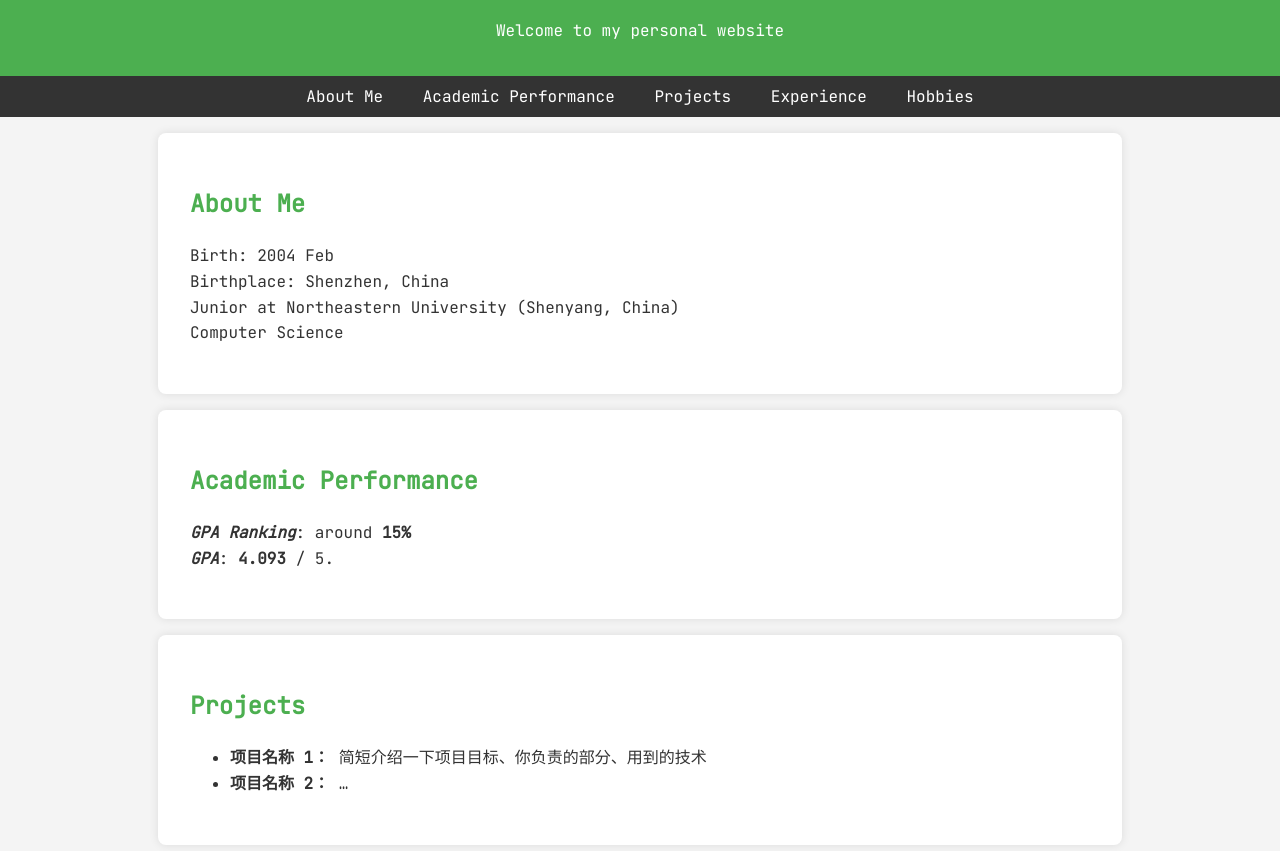
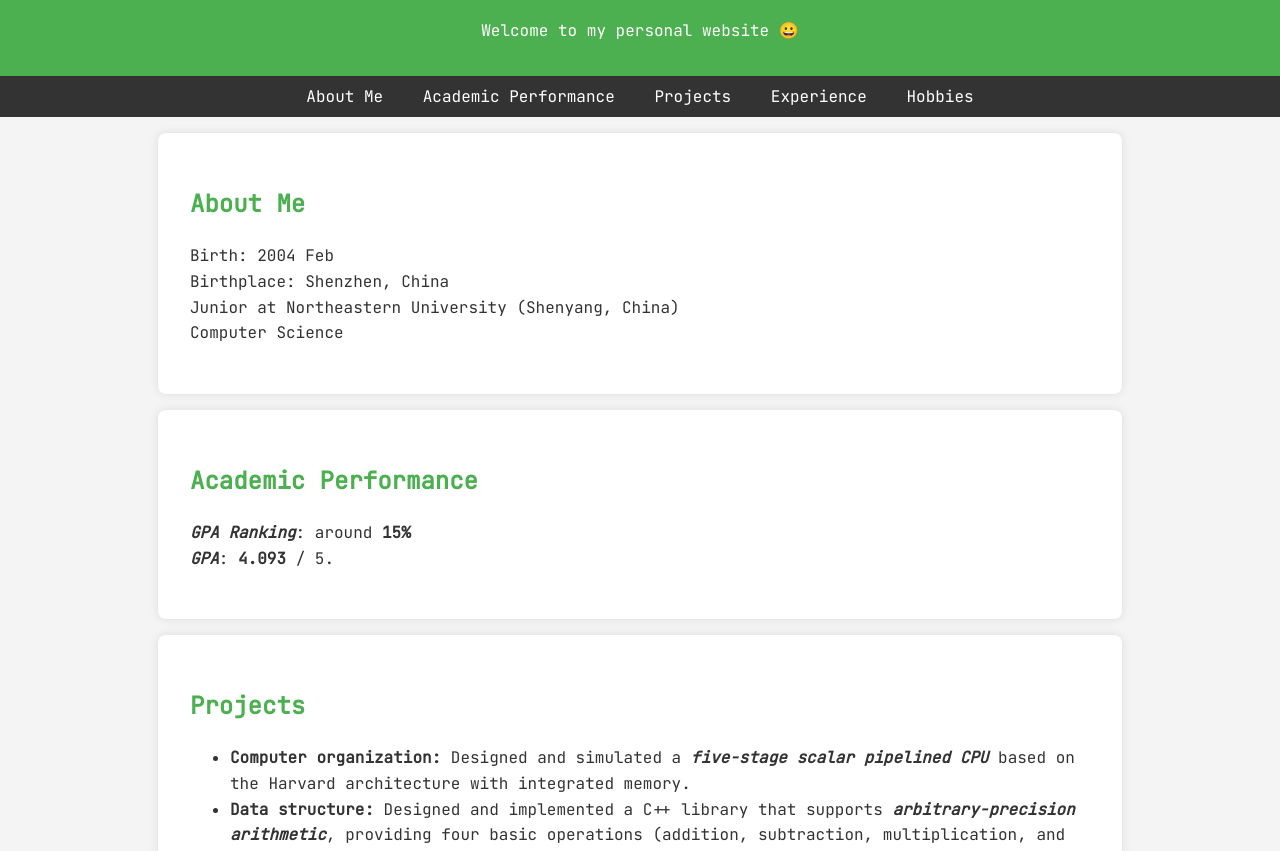
Before and after one commit to wjswjsss/wjswjsss.github.io, a plain HTML site: page index.html in a window 1280 px wide. Shown: the part 92-943 px from the top of the page. Drawn offline with Linux system fonts and the light colour scheme.

Commit message:
Update index.html, with some projects info & intro and add some emoji for test
test updating

```diff
--- a/index.html
+++ b/index.html
@@ -52,7 +52,7 @@
 <body>
   <header>
     <h1>Chiashu Wang</h1>
-    <p>Welcome to my personal website</p>
+    <p>Welcome to my personal website &#128512;</p>
   </header>
   <nav>
     <a href="#about">About Me</a>
@@ -83,8 +83,8 @@
   <section id="projects">
     <h2>Projects</h2>
     <ul>
-      <li><strong>项目名称 1：</strong> 简短介绍一下项目目标、你负责的部分、用到的技术</li>
-      <li><strong>项目名称 2：</strong> …</li>
+      <li><strong>Computer organization: </strong>Designed and simulated a <i><b>five-stage scalar pipelined CPU</b></i> based on the Harvard architecture with integrated memory.</li>
+      <li><strong>Data structure: </strong>Designed and implemented a C++ library that supports <b><i>arbitrary-precision arithmetic</i></b>, providing four basic operations (addition, subtraction, multiplication, and division) for large integers.</li>
     </ul>
   </section>
 
```
